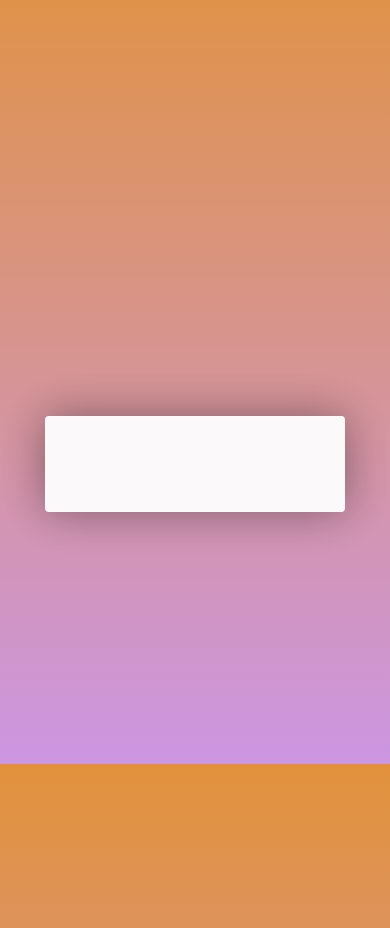
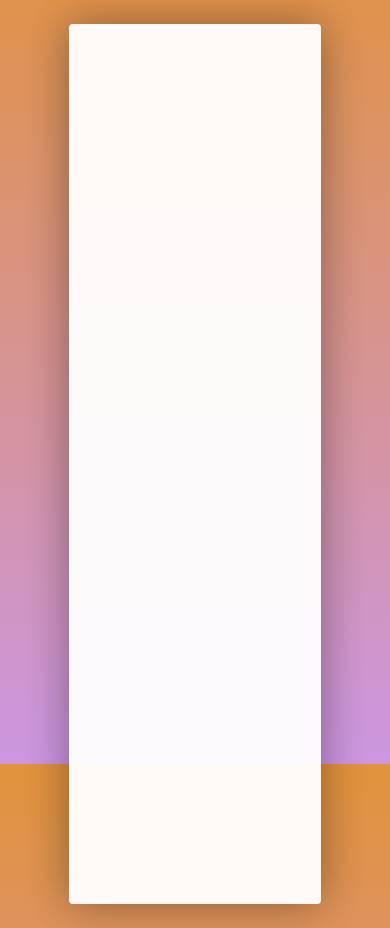
Before and after one commit to 101197/lebrindebeaute, a PHP site: page /accueil in a window 390 px wide; the page is wider, and only the part inside the window is pictured. Shown: the part 80-1008 px from the top of that part. Run offline with PHP 8.4, Linux system fonts and the light colour scheme.

Commit message:
class du fond blanc

```diff
--- a/accueil.php
+++ b/accueil.php
@@ -10,7 +10,7 @@
 
     <div class="container-fluid">
       <div class="bandeprincipale row mh-100vh">
-        <div class="col-10 col-sm-8 col-md-6 col-lg-6 offset-1 offset-sm-2 offset-md-3 offset-lg-0 align-self-center d-lg-flex align-items-lg-center align-self-lg-stretch bg-white p-5 rounded rounded-lg-0 my-5 my-lg-0" id="login-block">
+        <div class="bg-white p-5 rounded my-4 my-lg-0" id="login-block">
 
 
 
--- a/catalogue.php
+++ b/catalogue.php
@@ -10,7 +10,7 @@
 
     <div class="container-fluid">
       <div class="bandeprincipale row mh-100vh">
-        <div class="col-10 col-sm-8 col-md-6 col-lg-6 offset-1 offset-sm-2 offset-md-3 offset-lg-0 align-self-center d-lg-flex align-items-lg-center align-self-lg-stretch bg-white p-5 rounded rounded-lg-0 my-5 my-lg-0" id="login-block">
+        <div class="bg-white p-5 rounded my-4 my-lg-0" id="login-block">
 
           <div class="presproduit">
             Chez Le Brin de Beauté vous pourrez trouver tous les produits Guinot et Thalgo dont vous avez besoin!<br>
--- a/connexion.php
+++ b/connexion.php
@@ -37,7 +37,7 @@
 
       <div class="container-fluid">
         <div class="bandeprincipale row mh-100vh">
-          <div class="col-10 col-sm-8 col-md-6 col-lg-6 offset-1 offset-sm-2 offset-md-3 offset-lg-0 align-self-center d-lg-flex align-items-lg-center align-self-lg-stretch bg-white p-5 rounded rounded-lg-0 my-5 my-lg-0" id="login-block">
+          <div class="bg-white p-5 rounded my-4 my-lg-0" id="login-block">
             <div class="m-auto w-lg-75 w-xl-50">
               <h2 class="text-info font-weight-light mb-5"><i class="fa fa-diamond"></i>&nbsp;Se connecter</h2>
               <form method="POST">
--- a/inscription.php
+++ b/inscription.php
@@ -63,7 +63,7 @@
 
       <div class="container-fluid">
         <div class="bandeprincipale row mh-100vh">
-          <div class="col-10 col-sm-8 col-md-6 col-lg-6 offset-1 offset-sm-2 offset-md-3 offset-lg-0 align-self-center d-lg-flex align-items-lg-center align-self-lg-stretch bg-white p-5 rounded rounded-lg-0 my-5 my-lg-0" id="login-block">
+          <div class="bg-white p-5 rounded my-4 my-lg-0" id="login-block">
             <div class="m-auto w-lg-75 w-xl-50">
               <h2 class="text-info font-weight-light mb-5"><i class="fa fa-diamond"></i>&nbsp;S'inscrire</h2>
               <form method="POST">
--- a/note.txt
+++ b/note.txt
@@ -18,3 +18,5 @@ faire un onglet d'administration
       ->Liste des produits
         ->Modifier et ajouter des produits
         (-> Mettre bouton pour directement modifier page produits)
+
+changer la couleur du formulaire inscription et connexion pour la meme couleur que la nav et le footer
--- a/services.php
+++ b/services.php
@@ -10,7 +10,7 @@
 
     <div class="container-fluid">
       <div class="bandeprincipale row mh-100vh">
-        <div class="col-10 col-sm-8 col-md-6 col-lg-6 offset-1 offset-sm-2 offset-md-3 offset-lg-0 align-self-center d-lg-flex align-items-lg-center align-self-lg-stretch bg-white p-5 rounded rounded-lg-0 my-5 my-lg-0" id="login-block">
+        <div class="bg-white p-5 rounded my-5 my-lg-0" id="login-block">
 
           <div class="epilation">
             <div class="femme">
```
